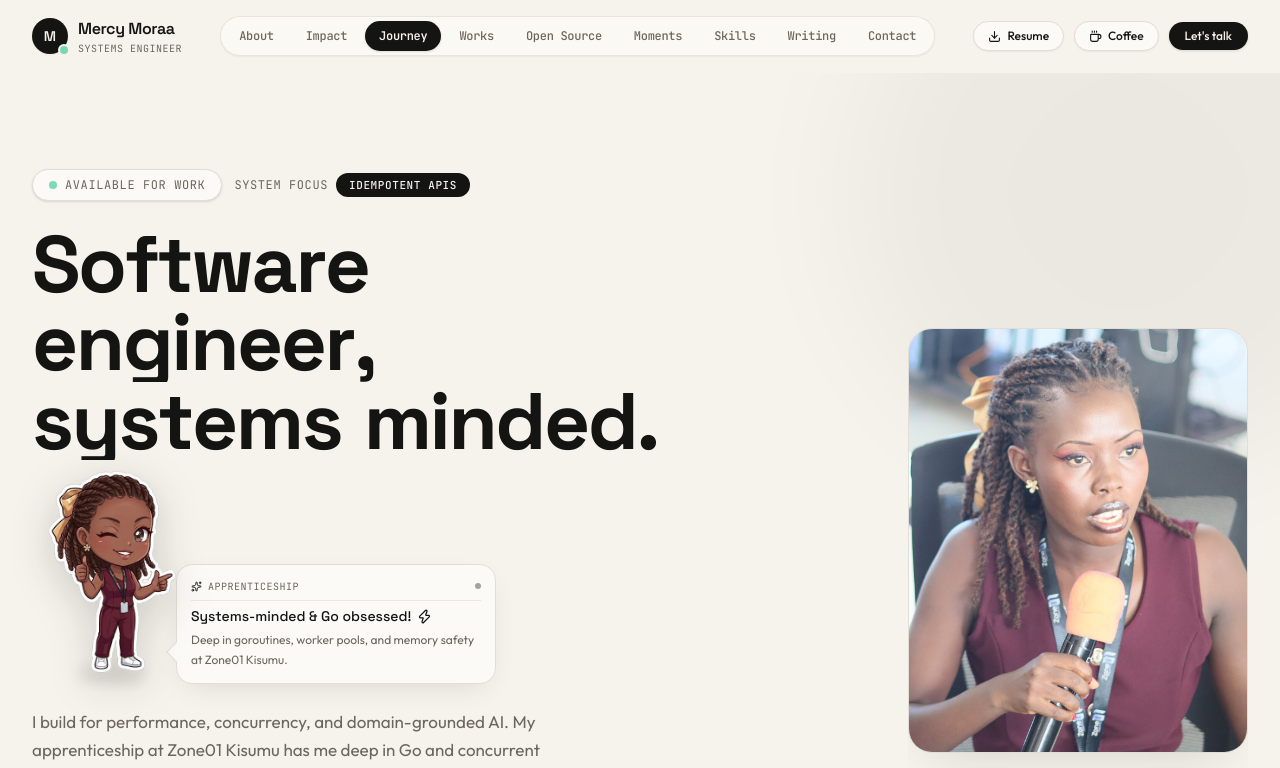
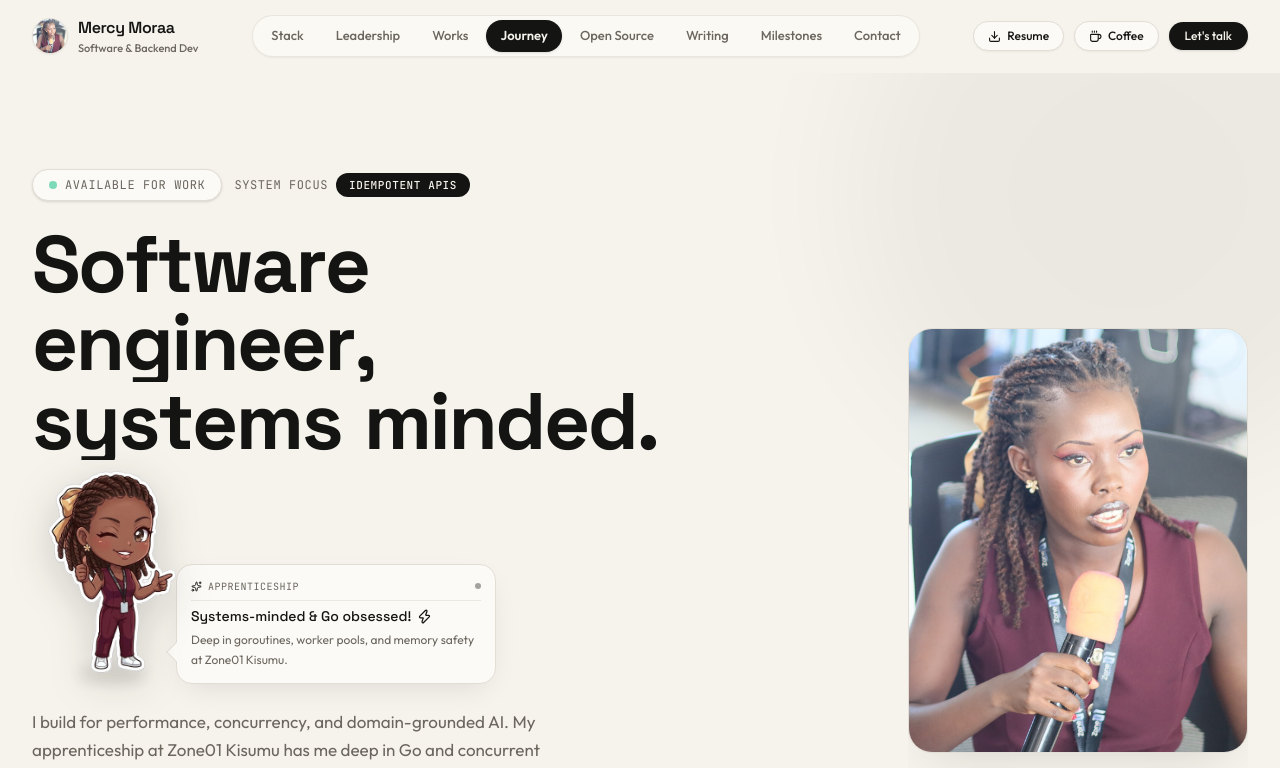
Before and after one commit to Moraa021/Mercy_Naliaka_Moraa, a React (Vite) app: page / in a window 1280 px wide. Shown: the top 768 px of the page. Built offline with nearby package versions, Linux system fonts and the light colour scheme.

Commit message:
feat(branding): update portrait favicon, navbar branding, and theme typography

```diff
--- a/index.html
+++ b/index.html
@@ -4,28 +4,109 @@
     <meta charset="UTF-8" />
     <link rel="icon" type="image/svg+xml" href="/favicon.svg" />
     <meta name="viewport" content="width=device-width, initial-scale=1.0" />
+    <meta name="theme-color" content="#141413" />
 
     <!-- Primary SEO Meta Tags -->
-    <meta name="description" content="Mercy Naliaka Moraa - Software & Systems Engineer specializing in Go, concurrent pipelines, GraphRAG architectures, and domain-grounded AI." />
-    <meta name="keywords" content="Mercy Moraa, Mercy Naliaka Moraa, Software Engineer, Systems Engineer, Go, Golang, Python, GraphRAG, Neo4j, FastAPI, Zone01 Kisumu, Kenya developer" />
+    <title>Mercy Naliaka Moraa | Software Engineer & Backend Developer</title>
+    <meta name="title" content="Mercy Naliaka Moraa | Software Engineer & Backend Developer" />
+    <meta
+      name="description"
+      content="Mercy Naliaka Moraa is a Software Engineer and Backend Developer specializing in Go concurrency, Python APIs (FastAPI, Flask), PostgreSQL, and GraphRAG knowledge graph architectures. Open to remote and global engineering roles."
+    />
+    <meta
+      name="keywords"
+      content="Mercy Moraa, Mercy Naliaka Moraa, Backend Developer, Software Engineer, Go Developer, Golang Concurrency, Python Backend, FastAPI, Flask, PostgreSQL, Neo4j, GraphRAG, Docker, Zone01 Kisumu, Kenya Software Engineer, Hire Backend Developer, Remote Backend Engineer"
+    />
     <meta name="author" content="Mercy Naliaka Moraa" />
     <meta name="robots" content="index, follow" />
+    <link rel="canonical" href="https://mercymoraa.com/" />
 
     <!-- Open Graph / Facebook / LinkedIn -->
-    <meta property="og:type" content="website" />
+    <meta property="og:type" content="profile" />
     <meta property="og:url" content="https://mercymoraa.com/" />
-    <meta property="og:title" content="Mercy Naliaka Moraa | Systems & Software Engineer" />
-    <meta property="og:description" content="Software Engineer building for performance, concurrency, and domain-grounded AI. Go, GraphRAG pipelines, and automated fintech systems." />
+    <meta property="og:site_name" content="Mercy Naliaka Moraa Portfolio" />
+    <meta property="og:title" content="Mercy Naliaka Moraa | Software Engineer & Backend Developer" />
+    <meta
+      property="og:description"
+      content="Software Engineer & Backend Developer building high-throughput Go concurrent pipelines, robust Python APIs, and domain-grounded GraphRAG architectures. Explore production systems and code."
+    />
     <meta property="og:image" content="https://mercymoraa.com/assets/hero-cover.jpg" />
+    <meta property="og:image:width" content="1200" />
+    <meta property="og:image:height" content="630" />
+    <meta property="og:locale" content="en_US" />
 
     <!-- Twitter Preview Cards -->
     <meta name="twitter:card" content="summary_large_image" />
-    <meta name="twitter:title" content="Mercy Naliaka Moraa | Systems & Software Engineer" />
-    <meta name="twitter:description" content="Software Engineer building for performance, concurrency, and domain-grounded AI." />
+    <meta name="twitter:site" content="@memoraa012" />
+    <meta name="twitter:creator" content="@memoraa012" />
+    <meta name="twitter:title" content="Mercy Naliaka Moraa | Software Engineer & Backend Developer" />
+    <meta
+      name="twitter:description"
+      content="Software Engineer & Backend Developer building high-throughput Go concurrent pipelines, robust Python APIs, and domain-grounded GraphRAG architectures."
+    />
     <meta name="twitter:image" content="https://mercymoraa.com/assets/hero-cover.jpg" />
 
-    <!-- Page Title -->
-    <title>Mercy Naliaka Moraa | Software & Systems Engineer</title>
+    <!-- Structured Data (JSON-LD) for Search Engines & Recruiters -->
+    <script type="application/ld+json">
+      {
+        "@context": "https://schema.org",
+        "@graph": [
+          {
+            "@type": "Person",
+            "@id": "https://mercymoraa.com/#person",
+            "name": "Mercy Naliaka Moraa",
+            "alternateName": ["Mercy Moraa", "memoraa"],
+            "url": "https://mercymoraa.com/",
+            "image": "https://mercymoraa.com/assets/hero-cover.jpg",
+            "jobTitle": "Software Engineer & Backend Developer",
+            "description": "Software Engineer and Backend Developer specializing in Go concurrency, Python backends, PostgreSQL, and GraphRAG knowledge graphs.",
+            "worksFor": {
+              "@type": "Organization",
+              "name": "Zone01 Kisumu"
+            },
+            "alumniOf": {
+              "@type": "EducationalOrganization",
+              "name": "Maseno University"
+            },
+            "address": {
+              "@type": "PostalAddress",
+              "addressLocality": "Kisumu",
+              "addressCountry": "Kenya"
+            },
+            "sameAs": [
+              "https://www.linkedin.com/in/mercy-moraa-00a780363/",
+              "https://github.com/Moraa021",
+              "https://dev.to/memoraa",
+              "https://x.com/memoraa012"
+            ],
+            "knowsAbout": [
+              "Backend Development",
+              "Software Engineering",
+              "Go (Golang)",
+              "Python",
+              "FastAPI",
+              "Flask",
+              "PostgreSQL",
+              "GraphRAG",
+              "Neo4j",
+              "Concurrency & Goroutines",
+              "REST APIs & Webhooks",
+              "Docker",
+              "Distributed Systems"
+            ]
+          },
+          {
+            "@type": "WebSite",
+            "@id": "https://mercymoraa.com/#website",
+            "url": "https://mercymoraa.com/",
+            "name": "Mercy Naliaka Moraa | Software Engineer & Backend Developer",
+            "publisher": {
+              "@id": "https://mercymoraa.com/#person"
+            }
+          }
+        ]
+      }
+    </script>
 
     <!-- Google Fonts Preconnect & Optimization -->
     <link rel="preconnect" href="https://fonts.googleapis.com" />
--- a/src/components/BrandIcons.jsx
+++ b/src/components/BrandIcons.jsx
@@ -56,3 +56,17 @@ export function LinkedinIcon({ className = "w-5 h-5", ...props }) {
     </svg>
   );
 }
+
+export function BitcoinIcon({ className = "w-5 h-5", ...props }) {
+  return (
+    <svg
+      viewBox="0 0 24 24"
+      fill="currentColor"
+      aria-hidden="true"
+      className={className}
+      {...props}
+    >
+      <path d="M14.777 9.873c.477-.417.755-1.01.737-1.636 0-1.688-1.378-2.482-3.488-2.585V3.5h-1.615v2.106c-.424 0-.853.01-1.282.02V3.5H7.514v2.164H5.25v1.734h1.428c.32 0 .546.195.546.516v7.742c0 .285-.183.473-.468.473H5.25v1.734h2.264V21h1.615v-2.09c.45.013.88.02 1.282.02V21h1.615v-2.12c2.404-.153 4.148-1.077 4.148-3.082 0-1.572-.94-2.518-2.397-2.925zm-4.364-2.52c1.373 0 2.298.414 2.298 1.493 0 1.077-.925 1.503-2.298 1.503h-1.62V7.353h1.62zm.448 8.847h-2.068v-3.23h2.068c1.558 0 2.502.486 2.502 1.615 0 1.13-.944 1.615-2.502 1.615z" />
+    </svg>
+  );
+}
--- a/src/components/Navbar.jsx
+++ b/src/components/Navbar.jsx
@@ -4,14 +4,13 @@ import { motion } from "motion/react";
 import { profile } from "../data";
 
 const LINKS = [
-  { href: "#about", id: "about", label: "About" },
-  { href: "#impact-slider", id: "impact-slider", label: "Impact" },
+  { href: "#skills", id: "skills", label: "Stack" },
+  { href: "#leadership", id: "leadership", label: "Leadership" },
+  { href: "#works", id: "works", label: "Works" },
   { href: "#journey", id: "journey", label: "Journey" },
-  { href: "#works", id: "works", label: "Works" },
   { href: "#opensource", id: "opensource", label: "Open Source" },
-  { href: "#moments", id: "moments", label: "Moments" },
-  { href: "#skills", id: "skills", label: "Skills" },
   { href: "#writing", id: "writing", label: "Writing" },
+  { href: "#moments", id: "moments", label: "Milestones" },
   { href: "#contact", id: "contact", label: "Contact" },
 ];
 
@@ -56,9 +55,6 @@ export default function Navbar() {
     };
   }, [open]);
 
-  // Derive initial avatar letter from shortName or full name
-  const avatarLetter = (profile.shortName || profile.name || "M").charAt(0).toUpperCase();
-
   return (
     <header
       className={`sticky top-0 z-50 w-full transition-all duration-300 ${
@@ -68,7 +64,7 @@ export default function Navbar() {
       }`}
     >
       <nav className="mx-auto flex h-14 w-full max-w-[1440px] items-center justify-between px-5 sm:px-8">
-        {/* Brand Logo & Pulsating Status Dot */}
+        {/* Brand Logo with Mercy's Photo */}
         <motion.a
           href="#hero"
           onClick={() => setActiveSection("hero")}
@@ -76,21 +72,20 @@ export default function Navbar() {
           whileTap={{ scale: 0.97 }}
           className="flex shrink-0 items-center gap-2.5 group"
         >
-          <div className="relative">
-            <span className="flex h-9 w-9 items-center justify-center rounded-full bg-[var(--color-ink)] font-display text-sm font-semibold text-[var(--color-paper)] shadow-xs transition-transform group-hover:rotate-6">
-              {avatarLetter}
-            </span>
-            <span className="absolute -bottom-0.5 -right-0.5 flex h-3 w-3 items-center justify-center rounded-full bg-[var(--color-paper)]">
-              <span className="h-2 w-2 rounded-full bg-emerald-500 animate-pulse" />
-            </span>
+          <div className="relative overflow-hidden h-9 w-9 rounded-full border border-[var(--color-line)] shadow-xs shrink-0">
+            <img
+              src="/assets/hero-cover.jpg"
+              alt={profile.shortName || profile.name}
+              className="h-full w-full object-cover object-top transition-transform duration-300 group-hover:scale-110"
+            />
           </div>
 
           <div className="flex flex-col">
             <span className="font-display text-sm sm:text-base font-semibold tracking-tight text-[var(--color-ink)]">
               {profile.shortName || profile.name}
             </span>
-            <span className="hidden sm:inline-block font-mono text-[10px] uppercase tracking-wider text-[var(--color-muted)]">
-              Systems Engineer
+            <span className="hidden sm:inline-block font-sans text-[11px] font-medium text-[var(--color-muted)]">
+              Software & Backend Dev
             </span>
           </div>
         </motion.a>
@@ -104,7 +99,7 @@ export default function Navbar() {
                 <a
                   href={l.href}
                   onClick={() => setActiveSection(l.id)}
-                  className={`relative block rounded-full px-3.5 py-1.5 font-mono text-[12px] font-medium tracking-tight transition-colors ${
+                  className={`relative block rounded-full px-3.5 py-1.5 font-sans text-[13px] font-medium transition-colors ${
                     isActive
                       ? "text-[var(--color-paper)] font-semibold"
                       : "text-[var(--color-muted)] hover:text-[var(--color-ink)]"
@@ -189,7 +184,7 @@ export default function Navbar() {
                       setActiveSection(l.id);
                       setOpen(false);
                     }}
-                    className={`block rounded-xl px-3 py-2.5 font-mono text-sm transition-colors ${
+                    className={`block rounded-xl px-3 py-2.5 font-sans text-sm font-medium transition-colors ${
                       isActive
                         ? "bg-[var(--color-ink)] text-[var(--color-paper)] font-semibold"
                         : "text-[var(--color-ink)] hover:bg-[var(--color-panel)]"
--- a/src/index.css
+++ b/src/index.css
@@ -56,6 +56,34 @@ body {
 }
 .font-mono {
   font-family: var(--font-mono);
+}
+
+/* Hide scrollbar for clean horizontal swipe containers while keeping scrollability */
+.no-scrollbar::-webkit-scrollbar {
+  display: none;
+}
+.no-scrollbar {
+  -ms-overflow-style: none;
+  scrollbar-width: none;
+}
+
+/* Subtle sleek scrollbar for vertical scroll containers like Moments 3x2 */
+.custom-scrollbar::-webkit-scrollbar {
+  width: 6px;
+}
+.custom-scrollbar::-webkit-scrollbar-track {
+  background: transparent;
+}
+.custom-scrollbar::-webkit-scrollbar-thumb {
+  background: var(--color-line);
+  border-radius: 9999px;
+}
+.custom-scrollbar::-webkit-scrollbar-thumb:hover {
+  background: var(--color-ink);
+}
+.custom-scrollbar {
+  scrollbar-width: thin;
+  scrollbar-color: var(--color-line) transparent;
 }
 
 @keyframes float {
@@ -117,3 +145,22 @@ body {
 .animate-modal-in {
   animation: modalFadeIn 0.25s cubic-bezier(0.16, 1, 0.3, 1) forwards;
 }
+
+@keyframes marqueeScroll {
+  0% {
+    transform: translateX(0);
+  }
+  100% {
+    transform: translateX(-50%);
+  }
+}
+
+.animate-marquee {
+  display: flex;
+  width: max-content;
+  animation: marqueeScroll 26s linear infinite;
+}
+
+.animate-marquee:hover {
+  animation-play-state: paused;
+}
```
Also changed, not shown: public/favicon.svg.
